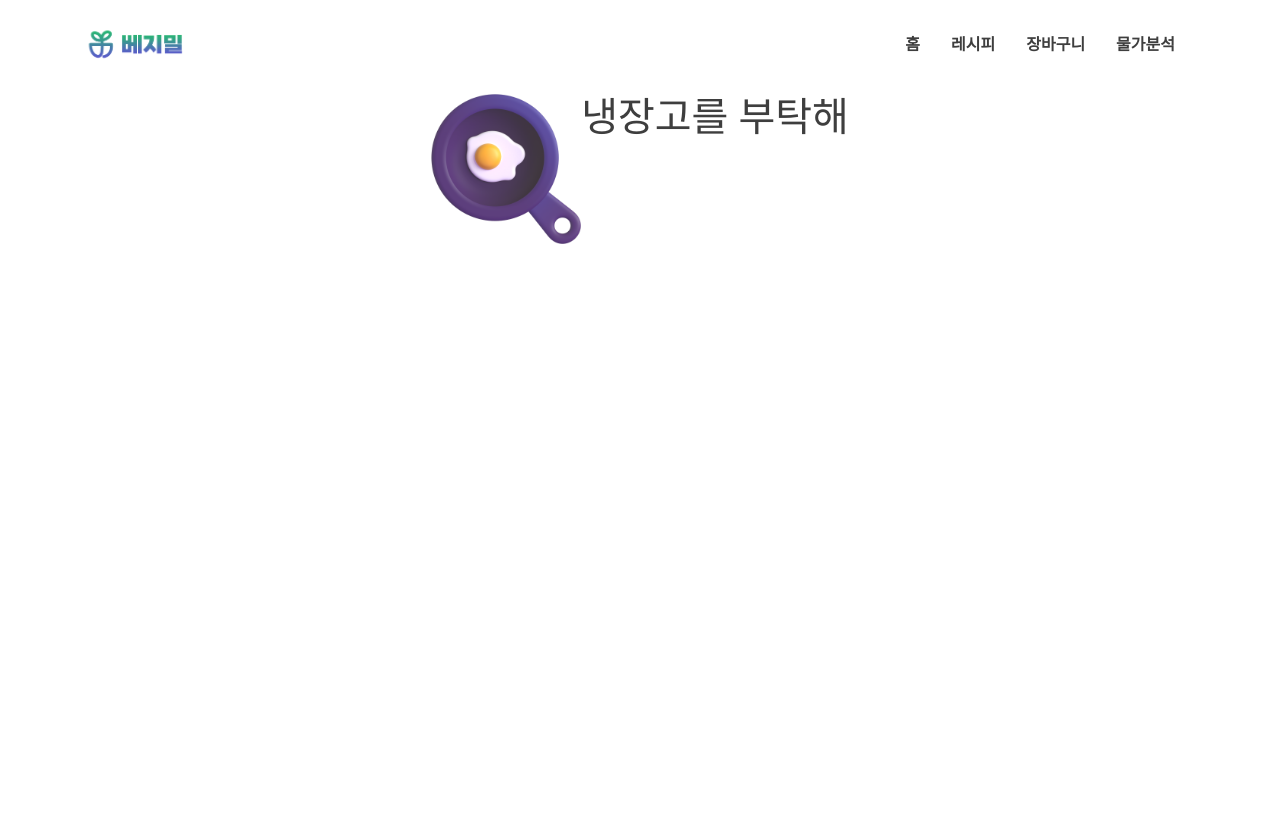
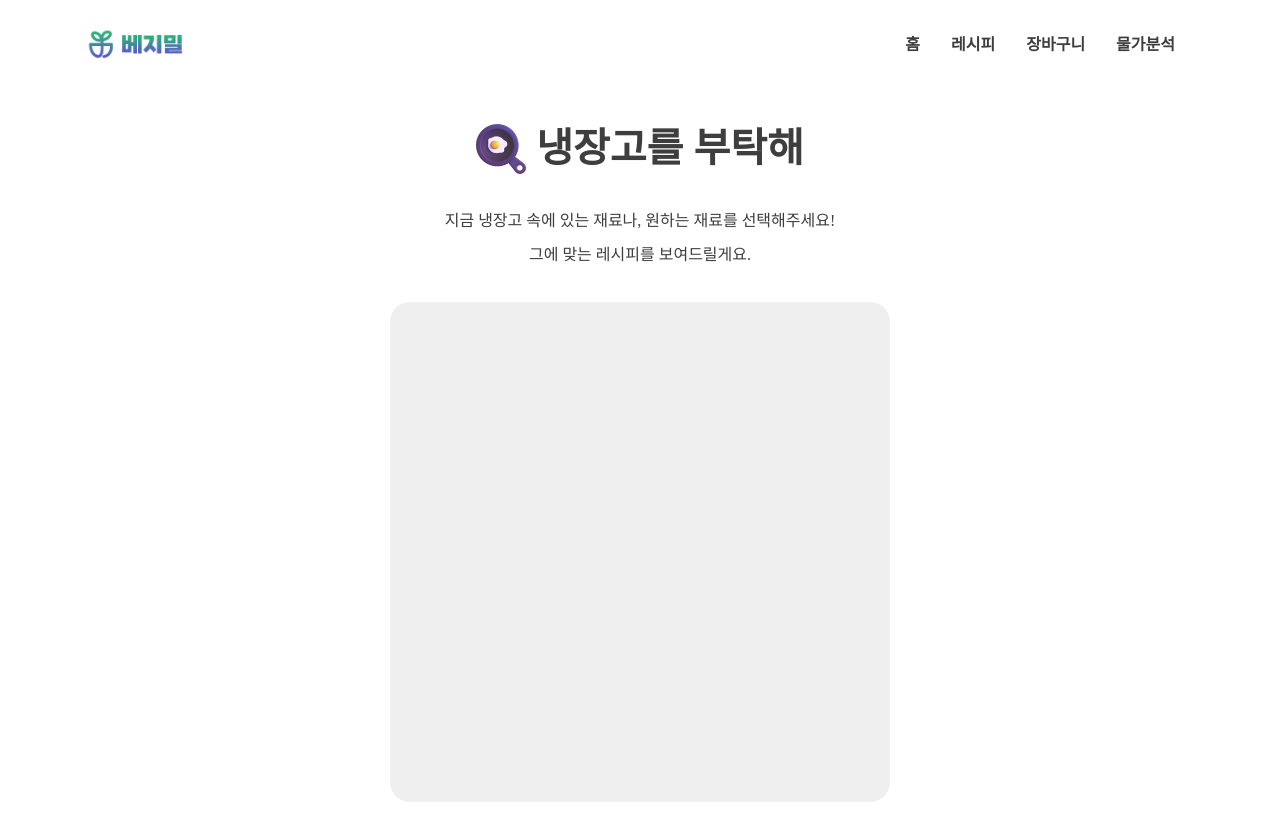
Before and after one commit to yuiseo/VeggieMeal, a Next.js app in the folder Front/veggiemeal/: page /recipe/fridge in a window 1280 px wide. Shown: the top 840 px of the page. Built offline with nearby package versions, Linux system fonts and the light colour scheme; a web font is replaced by a local one.

Commit message:
[S07P22C205-151][FE-윤주]feat:냉장고 레시피 웹 퍼블리싱 ing

```diff
--- a/Front/veggiemeal/pages/recipe/fridge/index.tsx
+++ b/Front/veggiemeal/pages/recipe/fridge/index.tsx
@@ -10,9 +10,14 @@ export default function Fridge() {
       </Head>
       <main>
         <header className={styles.header}>
-          <Image src="/cooking.png" width={150} height={150} />
-          <h1>냉장고를 부탁해</h1>
+          <Image src="/cooking.png" width={50} height={50} />
+          <h1 className={styles.main_title}>냉장고를 부탁해</h1>
         </header>
+        <section className={styles.main_intro}>
+          <p>지금 냉장고 속에 있는 재료나, 원하는 재료를 선택해주세요! </p>
+          <p>그에 맞는 레시피를 보여드릴게요. </p>
+        </section>
+        <section className={styles.choice}></section>
       </main>
     </>
   )
--- a/Front/veggiemeal/styles/Fridge.module.scss
+++ b/Front/veggiemeal/styles/Fridge.module.scss
@@ -1,6 +1,33 @@
 @use 'variable' as var;
 
 .header {
+    padding: 30px 0;
     display:flex;
     justify-content: center;
+    align-items: center;
 }
+
+.main_title {
+    font-weight: 700;
+    margin-left:10px;
+    margin-bottom:0;
+}
+
+.main_intro {
+    display:flex;
+    flex-direction: column;
+    justify-content: center;
+    align-items: center;
+    font-weight: 500;
+    p {
+        margin: 5px 0;
+    }
+}
+
+.choice {
+    width:500px;
+    height:500px;
+    margin-top:30px;
+    border-radius:20px;
+    background-color: var.$gray;
+}
--- a/Front/veggiemeal/styles/variable.scss
+++ b/Front/veggiemeal/styles/variable.scss
@@ -2,6 +2,7 @@ $green : #29B973;
 $purple : #5C5ACD;
 // 기본 색상으로 설정해두긴 했으나, 혹시 안 먹혔을 때를 대비해서 블랙도 만들어둡니당
 $black : #3e3e3e;
+$gray : #EFEFEF;
 
 $sm : 576px;
 $md : 768px;
```
